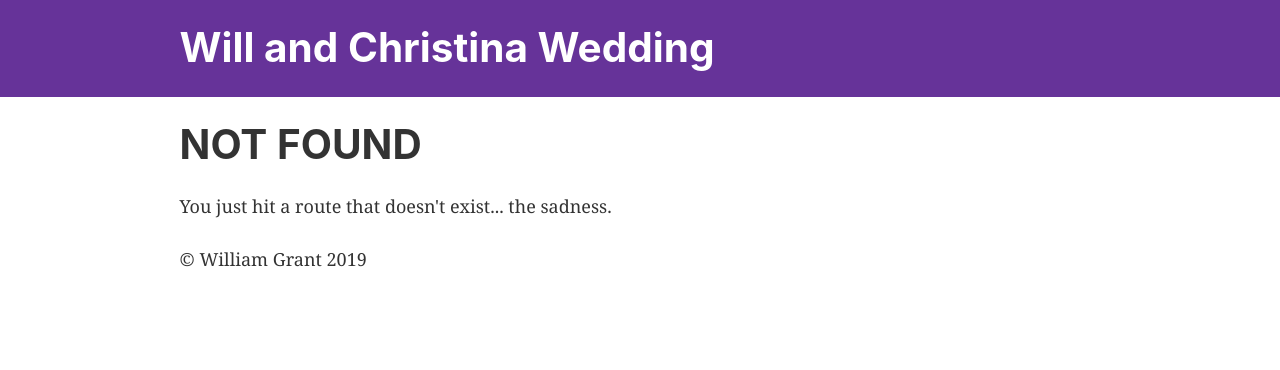
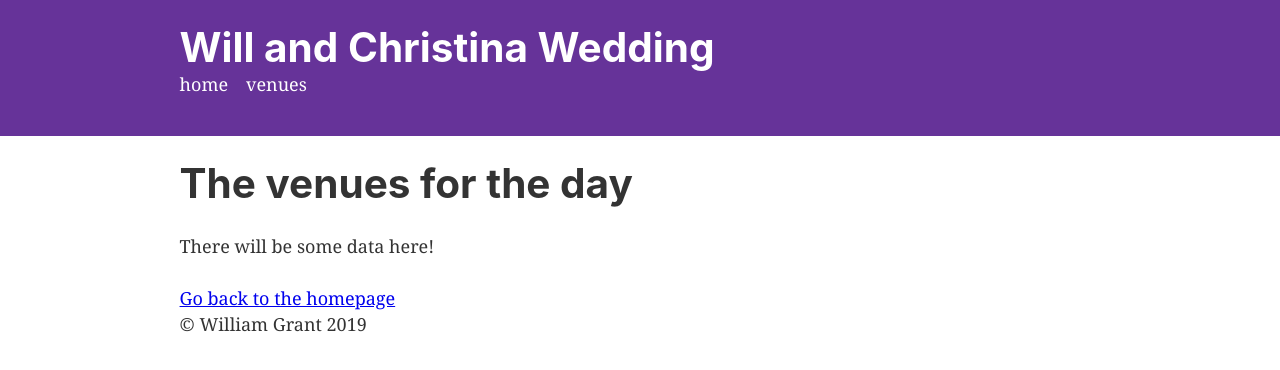
Before and after one commit to wllgrnt/wllgrnt.github.io, a Gatsby site: page /venues in a window 1280 px wide. Before the commit this address had no page. Built offline with nearby package versions, Linux system fonts and the light colour scheme; Gatsby itself is replaced by a stand-in of ours.

Commit message:
updated readme and added basic navbar

```diff
--- a/gatsby-config.js
+++ b/gatsby-config.js
@@ -3,6 +3,16 @@ module.exports = {
     title: `Will and Christina Wedding`,
     description: `Gatsby save-the-date website, built off the default starter.`,
     author: `@wllgrnt`,
+    menuLinks:[
+      {
+        name:'home',
+        link:'/'
+      },
+      {
+        name:'venues',
+        link:'/venues'
+      }
+    ],
   },
   plugins: [
     `gatsby-plugin-react-helmet`,
--- /dev/null
+++ b/src/components/header.css
@@ -0,0 +1,3 @@
+li + li {
+    margin-left: 1em;
+}
--- a/src/components/header.js
+++ b/src/components/header.js
@@ -1,8 +1,9 @@
 import { Link } from 'gatsby'
 import PropTypes from 'prop-types'
 import React from 'react'
+import './header.css'
 
-const Header = ({ siteTitle }) => (
+const Header = ({ siteTitle, menuLinks }) => (
   <div
     style={{
       background: `rebeccapurple`,
@@ -27,6 +28,23 @@ const Header = ({ siteTitle }) => (
           {siteTitle}
         </Link>
       </h1>
+      <nav
+      style={{display: 'flex', flex: 1}}>
+      {
+        menuLinks.map(link =>
+          <li key={link.name} style={{ 'listStyleType': 'none' }}>
+            <Link
+              to={link.link}
+              style={{
+                  color: `white`,
+                  textDecoration: `none`
+              }}
+            >
+              {link.name}
+            </Link>
+          </li>)
+      }
+      </nav>
     </div>
   </div>
 )
--- a/src/components/layout.js
+++ b/src/components/layout.js
@@ -12,13 +12,17 @@ const Layout = ({ children }) => (
         site {
           siteMetadata {
             title
+            menuLinks {
+              name
+              link
+            }
           }
         }
       }
     `}
     render={data => (
       <>
-        <Header siteTitle={data.site.siteMetadata.title} />
+        <Header menuLinks={data.site.siteMetadata.menuLinks} siteTitle={data.site.siteMetadata.title} />
         <div
           style={{
             margin: `0 auto`,
--- /dev/null
+++ b/src/pages/venues.js
@@ -0,0 +1,16 @@
+import React from 'react'
+import { Link } from 'gatsby'
+
+import Layout from '../components/layout'
+import SEO from '../components/seo'
+
+const Venues = () => (
+  <Layout>
+    <SEO title="About the venues" />
+    <h1>The venues for the day</h1>
+    <p>There will be some data here!</p>
+    <Link to="/">Go back to the homepage</Link>
+  </Layout>
+)
+
+export default Venues
```
Also changed, not shown: README.md.
